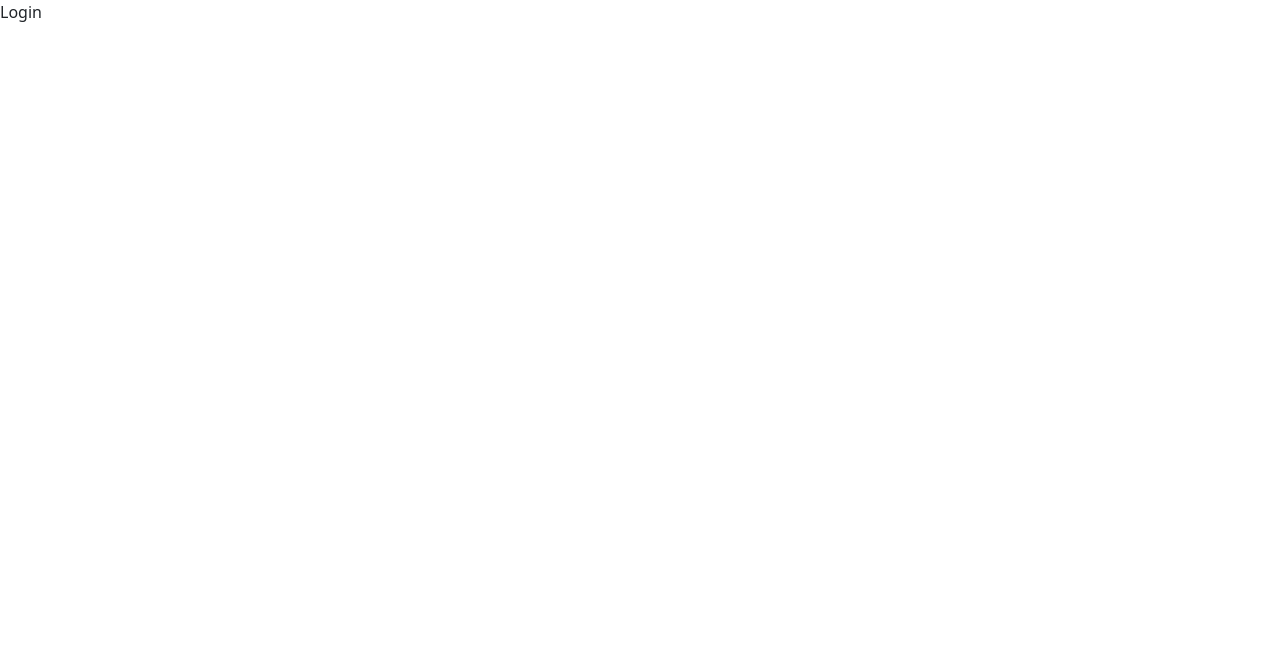
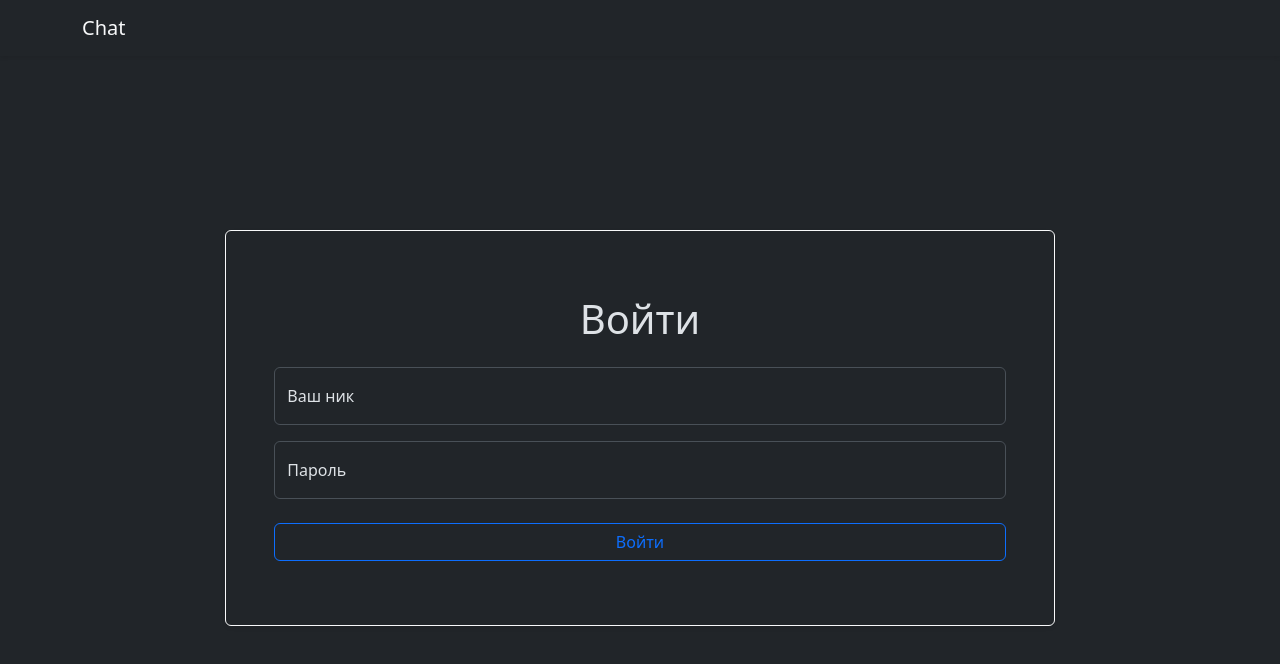
Before and after one commit to Estisui/js-react-developer-project-12, a JavaScript app in the folder frontend/: page / in a window 1280 px wide. Shown: the top 664 px of the page. Built offline with nearby package versions, Linux system fonts and the light colour scheme; the HTML template or start-up script is replaced by a standard one.

Commit message:
feat: add login form + change theme to dark

```diff
--- a/frontend/public/index.html
+++ b/frontend/public/index.html
@@ -1,5 +1,5 @@
 <!DOCTYPE html>
-<html lang="en">
+<html class="h-100" data-bs-theme="dark" lang="en">
   <head>
     <meta charset="utf-8" />
     <link rel="icon" href="%PUBLIC_URL%/favicon.ico" />
@@ -26,9 +26,9 @@
     -->
     <title>React App</title>
   </head>
-  <body>
+  <body class="h-100 bg-dark">
     <noscript>You need to enable JavaScript to run this app.</noscript>
-    <div id="root"></div>
+    <div class="h-100" id="root"></div>
     <!--
       This HTML file is a template.
       If you open it directly in the browser, you will see an empty page.
--- a/frontend/src/components/LoginPage.js
+++ b/frontend/src/components/LoginPage.js
@@ -1,7 +1,71 @@
+import {
+  useFormik,
+} from 'formik';
+
+const SignupForm = () => {
+  const formik = useFormik({
+    initialValues: {
+      username: "",
+      password: "",
+    },
+    onSubmit: (values) => {
+      console.log(JSON.stringify(values, null, 2));
+    },
+  });
+  return (
+    <form className='col-12 mt-3 mt-mb-0' onSubmit={formik.handleSubmit}>
+      <h1 className="text-center mb-4">Войти</h1>
+      <div className='form-floating mb-3'>
+        <input
+          name="username"
+          autoComplete="username"
+          required
+          placeholder="Ваш ник"
+          id="username"
+          className="form-control"
+          onChange={formik.handleChange}
+          value={formik.values.email}
+        />
+        <label htmlFor="username">Ваш ник</label>
+      </div>
+      <div className='form-floating mb-4'>
+        <input
+          name="password"
+          autoComplete="current-password"
+          required
+          placeholder="Пароль"
+          type='password'
+          id='password'
+          className='form-control'
+          onChange={formik.handleChange}
+          value={formik.values.password}
+        />
+        <label className="form-label" htmlFor="password">Пароль</label>
+      </div>
+      <button type="submit" className="w-100 mb-3 btn btn-outline-primary">Войти</button>
+    </form>
+  );
+};
+
 const LoginPage = () => {
   return(
-    <div className="login">
-      <p>Login</p>
+    <div className="login d-flex flex-column h-100 text-light">
+      <nav className="shadow-sm navbar navbar-expand-lg navbar-light">
+        <div className="container">
+          <a className="navbar-brand text-light" href="/">Chat</a>
+        </div>
+      </nav>
+      <div className='container-fluid h-100'>
+        <div className='row justify-content-center align-content-center h-100'>
+          <div className='col-12 col-md-8 col-xxl-6'>
+            <div className='card border-light shadow-sm'>
+              <div className='card-body row p-5'>
+                <SignupForm />
+              </div>
+            </div>
+          </div>
+        </div>
+      </div>
     </div>
   );
 };
--- a/frontend/src/components/Page404.js
+++ b/frontend/src/components/Page404.js
@@ -1,6 +1,6 @@
 const Page404 = () => {
   return(
-    <div className="d-flex align-items-center justify-content-center vh-100 bg-primary">
+    <div className="d-flex align-items-center justify-content-center vh-100">
         <h1 className="display-1 fw-bold text-white">404</h1>
     </div>
   );
```
Also changed, not shown: frontend/src/logo.svg (deleted).
